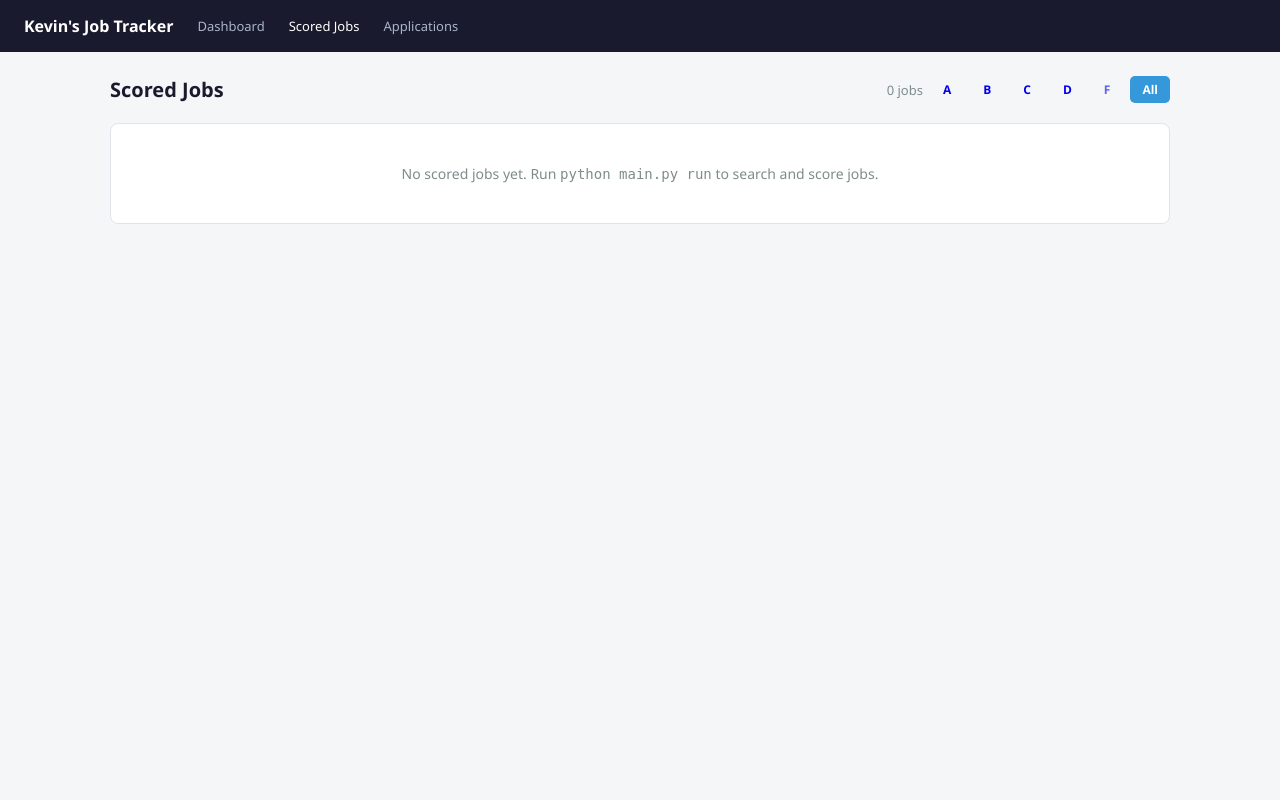
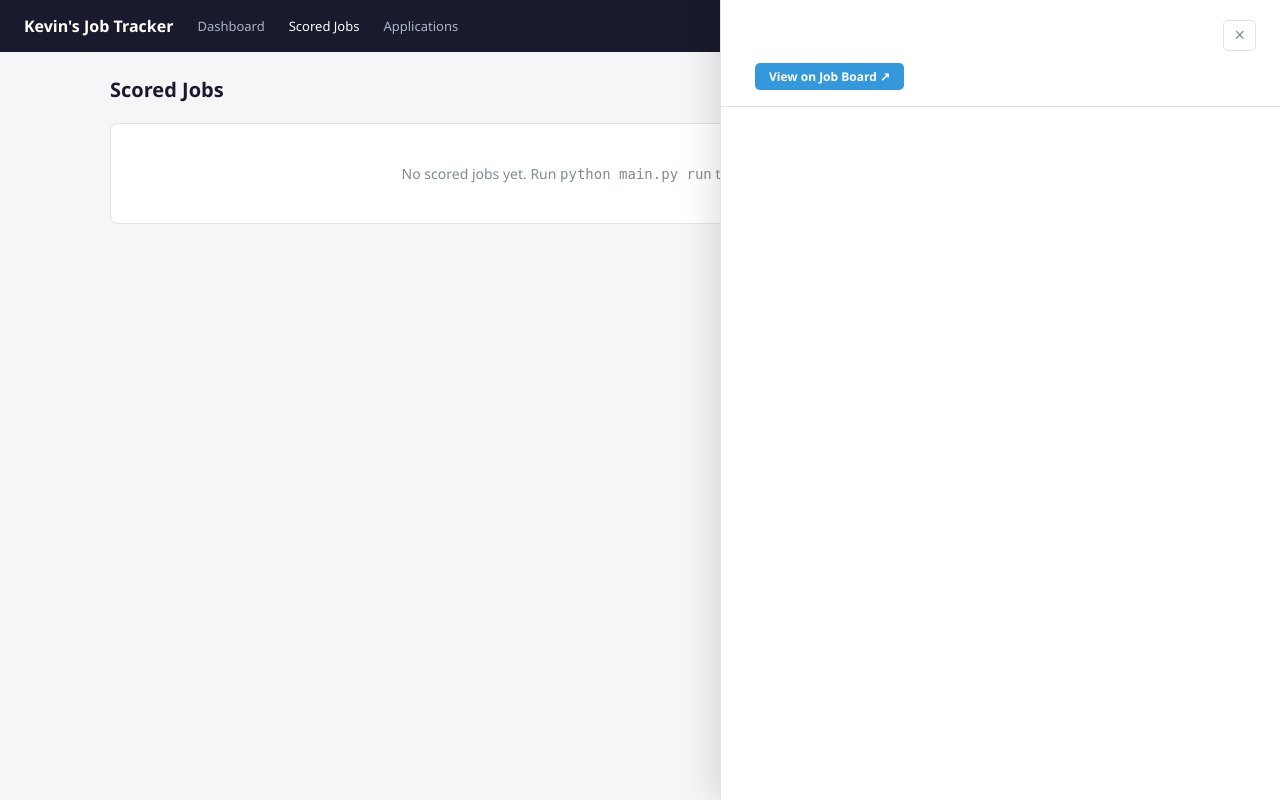
Before and after one commit to lkk7402/job-application-bot, a FastAPI app: page /jobs in a window 1280 px wide. Run offline with FastAPI, Linux system fonts and the light colour scheme; parts of the project's set-up code (start-up, migrations or seed data) failed here and were passed over.

Commit message:
Improve dashboard UX: AJAX prepare docs, JD drawer, progress polling
- Prepare Docs button now uses AJAX — no page scroll/reload on click
- Button shows live progress: queued → tailoring → docs ready → View Docs link
- Polls /jobs/{id}/prepare/status every 2.5s until complete or failed
- Add slide-out JD drawer: click Read JD to view full description without leaving page
- Drawer has sticky header, formatted body (sections/bullets), backdrop blur
- Fix transparent drawer bug (var(--surface) → #fff)
- New API endpoints: /jobs/{id}/description, /jobs/{id}/prepare/status

Co-Authored-By: Claude Sonnet 4.6 <noreply@anthropic.com>

```diff
--- a/dashboard/app.py
+++ b/dashboard/app.py
@@ -152,11 +152,48 @@ def jobs_list(request: Request, grade: str = "", db: Session = Depends(get_db)):
 
 @app.post("/jobs/{job_id}/prepare")
 def prepare_job(job_id: int, db: Session = Depends(get_db)):
-    """Trigger asset preparation for a job directly from the dashboard."""
+    """Trigger asset preparation — returns JSON for AJAX or redirects for plain POST."""
     import subprocess, sys
+    job = db.query(Job).filter(Job.id == job_id).first()
+    if not job:
+        raise HTTPException(status_code=404, detail="Job not found")
     subprocess.Popen([sys.executable, "main.py", "prepare", str(job_id)],
                      cwd=str(BASE_DIR))
-    return RedirectResponse(url=f"/jobs", status_code=303)
+    from fastapi.responses import JSONResponse
+    return JSONResponse({"status": "started", "job_id": job_id})
+
+
+@app.get("/jobs/{job_id}/prepare/status")
+def prepare_status(job_id: int, db: Session = Depends(get_db)):
+    """Poll preparation progress for a job."""
+    from fastapi.responses import JSONResponse
+    app_record = db.query(Application).filter(Application.job_id == job_id).order_by(Application.id.desc()).first()
+    docs = db.query(TailoredDocument).filter(TailoredDocument.job_id == job_id).all()
+    has_resume = any(d.doc_type == "cover_letter" or d.doc_type == "resume" for d in docs)
+    if app_record:
+        return JSONResponse({
+            "status": app_record.status,
+            "app_id": app_record.id,
+            "has_docs": has_resume,
+        })
+    return JSONResponse({"status": "pending", "app_id": None, "has_docs": False})
+
+
+@app.get("/jobs/{job_id}/description")
+def job_description(job_id: int, db: Session = Depends(get_db)):
+    """Return job description as JSON for the drawer."""
+    from fastapi.responses import JSONResponse
+    job = db.query(Job).filter(Job.id == job_id).first()
+    if not job:
+        raise HTTPException(status_code=404, detail="Job not found")
+    return JSONResponse({
+        "title": job.title,
+        "company": job.company,
+        "location": job.location,
+        "salary": job.salary_text or "",
+        "description": job.description or "",
+        "url": job.url or "",
+    })
 
 
 @app.get("/applications", response_class=HTMLResponse)
--- a/dashboard/templates/jobs.html
+++ b/dashboard/templates/jobs.html
@@ -1,6 +1,27 @@
 {% extends "base.html" %}
 {% block title %}Scored Jobs{% endblock %}
 {% block content %}
+
+<!-- JD Drawer -->
+<div id="jd-overlay" onclick="closeDrawer()" style="display:none; position:fixed; inset:0; background:rgba(0,0,0,0.45); z-index:100; backdrop-filter:blur(2px);"></div>
+<div id="jd-drawer" style="display:none; position:fixed; top:0; right:0; width:min(560px,96vw); height:100vh; background:#fff; border-left:1px solid var(--border); box-shadow:-8px 0 32px rgba(0,0,0,0.12); z-index:101; overflow-y:auto; box-sizing:border-box; display:flex; flex-direction:column;">
+  <!-- Sticky header -->
+  <div style="position:sticky; top:0; background:#fff; border-bottom:1px solid var(--border); padding:20px 24px 16px; z-index:1;">
+    <div style="display:flex; align-items:flex-start; justify-content:space-between; gap:12px;">
+      <div style="flex:1; min-width:0;">
+        <div id="drawer-title" style="font-size:16px; font-weight:700; color:var(--primary); margin-bottom:3px; line-height:1.3;"></div>
+        <div id="drawer-meta" style="font-size:13px; color:var(--muted);"></div>
+      </div>
+      <button onclick="closeDrawer()" style="background:none; border:1px solid var(--border); color:var(--muted); font-size:18px; cursor:pointer; padding:2px 10px; border-radius:5px; line-height:1.4; flex-shrink:0;">&times;</button>
+    </div>
+    <div style="display:flex; align-items:center; gap:10px; margin-top:12px; flex-wrap:wrap;">
+      <div id="drawer-salary" style="font-size:13px; font-weight:600; color:var(--green);"></div>
+      <a id="drawer-link" href="#" target="_blank" class="btn btn-primary" style="font-size:12px; padding:5px 14px;">View on Job Board ↗</a>
+    </div>
+  </div>
+  <!-- Scrollable body -->
+  <div id="drawer-body" style="padding:24px; font-size:13.5px; color:var(--text); line-height:1.75; flex:1;"></div>
+</div>
 
 <div style="display:flex; align-items:center; justify-content:space-between; margin-bottom:20px;">
   <p class="page-title" style="margin:0;">Scored Jobs</p>
@@ -72,13 +93,11 @@
       </div>
       <!-- Actions -->
       <div style="display:flex; flex-direction:column; gap:6px; min-width:110px; align-items:flex-end;">
-        <a href="{{ j.url }}" target="_blank" class="btn" style="font-size:12px; padding:5px 12px; width:100%; text-align:center;">View Job</a>
+        <button onclick="openDrawer({{ j.id }})" class="btn" style="font-size:12px; padding:5px 12px; width:100%; text-align:center;">Read JD</button>
         {% if j.app_id %}
         <a href="/applications/{{ j.app_id }}" class="btn btn-primary" style="font-size:12px; padding:5px 12px; width:100%; text-align:center;">View Docs</a>
         {% else %}
-        <form method="post" action="/jobs/{{ j.id }}/prepare" style="width:100%;">
-          <button type="submit" class="btn btn-primary" style="font-size:12px; padding:5px 12px; width:100%;">Prepare Docs</button>
-        </form>
+        <button id="prepare-btn-{{ j.id }}" onclick="prepareDocs({{ j.id }}, this)" class="btn btn-primary" style="font-size:12px; padding:5px 12px; width:100%;">Prepare Docs</button>
         {% endif %}
       </div>
     </div>
@@ -88,4 +107,112 @@
 {% endif %}
 {% endfor %}
 
+<script>
+// ── JD Drawer ──────────────────────────────────────────────
+function formatJD(text) {
+  // Convert plain text JD into readable HTML
+  const lines = text.split('\n');
+  let html = '';
+  for (let line of lines) {
+    line = line.trim();
+    if (!line) { html += '<div style="height:8px"></div>'; continue; }
+    // Section headings (all caps or ends with colon)
+    if (/^[A-Z][A-Z\s&\/\-]{4,}:?$/.test(line) || (line.endsWith(':') && line.length < 60 && line === line.replace(/[a-z]/g, ''))) {
+      html += `<div style="font-size:11px; font-weight:700; text-transform:uppercase; letter-spacing:0.6px; color:var(--muted); margin:16px 0 6px;">${esc(line.replace(':',''))}</div>`;
+    }
+    // Bullet points
+    else if (/^[\-\•\*\–]/.test(line)) {
+      html += `<div style="display:flex; gap:8px; margin:3px 0;"><span style="color:var(--accent); flex-shrink:0;">·</span><span>${esc(line.replace(/^[\-\•\*\–]\s*/,''))}</span></div>`;
+    }
+    // Regular paragraph
+    else {
+      html += `<p style="margin:0 0 6px 0;">${esc(line)}</p>`;
+    }
+  }
+  return html;
+}
+
+function esc(s) {
+  return s.replace(/&/g,'&amp;').replace(/</g,'&lt;').replace(/>/g,'&gt;');
+}
+
+async function openDrawer(jobId) {
+  document.getElementById('jd-overlay').style.display = 'block';
+  const drawer = document.getElementById('jd-drawer');
+  drawer.style.display = 'flex';
+  document.getElementById('drawer-title').textContent = 'Loading…';
+  document.getElementById('drawer-meta').textContent = '';
+  document.getElementById('drawer-salary').textContent = '';
+  document.getElementById('drawer-body').innerHTML = '<div style="color:var(--muted); padding:20px 0;">Fetching job description…</div>';
+  document.body.style.overflow = 'hidden';
+
+  const res = await fetch(`/jobs/${jobId}/description`);
+  const d = await res.json();
+
+  document.getElementById('drawer-title').textContent = d.title;
+  document.getElementById('drawer-meta').textContent = `${d.company}  ·  ${d.location}`;
+  document.getElementById('drawer-salary').textContent = d.salary || '';
+  document.getElementById('drawer-link').href = d.url;
+  document.getElementById('drawer-body').innerHTML = formatJD(d.description);
+}
+
+function closeDrawer() {
+  document.getElementById('jd-drawer').style.display = 'none';
+  document.getElementById('jd-overlay').style.display = 'none';
+  document.body.style.overflow = '';
+}
+
+document.addEventListener('keydown', e => { if (e.key === 'Escape') closeDrawer(); });
+
+// ── Prepare Docs (AJAX + polling) ──────────────────────────
+const STEP_LABELS = {
+  pending:                '⏳ Queued…',
+  tailoring:              '✍️ Tailoring docs…',
+  awaiting_confirmation:  '✅ Docs ready!',
+  applying:               '🚀 Applying…',
+  applied:                '✅ Applied!',
+  failed:                 '❌ Failed',
+};
+
+async function prepareDocs(jobId, btn) {
+  btn.disabled = true;
+  btn.textContent = '⏳ Starting…';
+  btn.style.opacity = '0.7';
+
+  const res = await fetch(`/jobs/${jobId}/prepare`, { method: 'POST' });
+  if (!res.ok) { btn.textContent = '❌ Error'; btn.disabled = false; return; }
+
+  pollStatus(jobId, btn);
+}
+
+function pollStatus(jobId, btn) {
+  const interval = setInterval(async () => {
+    const res = await fetch(`/jobs/${jobId}/prepare/status`);
+    const d = await res.json();
+
+    btn.textContent = STEP_LABELS[d.status] || `⏳ ${d.status}…`;
+
+    if (d.status === 'awaiting_confirmation' || d.status === 'applied') {
+      clearInterval(interval);
+      btn.style.opacity = '1';
+      if (d.app_id) {
+        const link = document.createElement('a');
+        link.href = `/applications/${d.app_id}`;
+        link.className = 'btn btn-primary';
+        link.style.cssText = 'font-size:12px; padding:5px 12px; width:100%; text-align:center; display:block;';
+        link.textContent = 'View Docs →';
+        btn.replaceWith(link);
+      }
+    }
+
+    if (d.status === 'failed') {
+      clearInterval(interval);
+      btn.textContent = '❌ Failed — retry?';
+      btn.disabled = false;
+      btn.style.opacity = '1';
+    }
+  }, 2500);
+}
+</script>
+
 {% endblock %}
```
